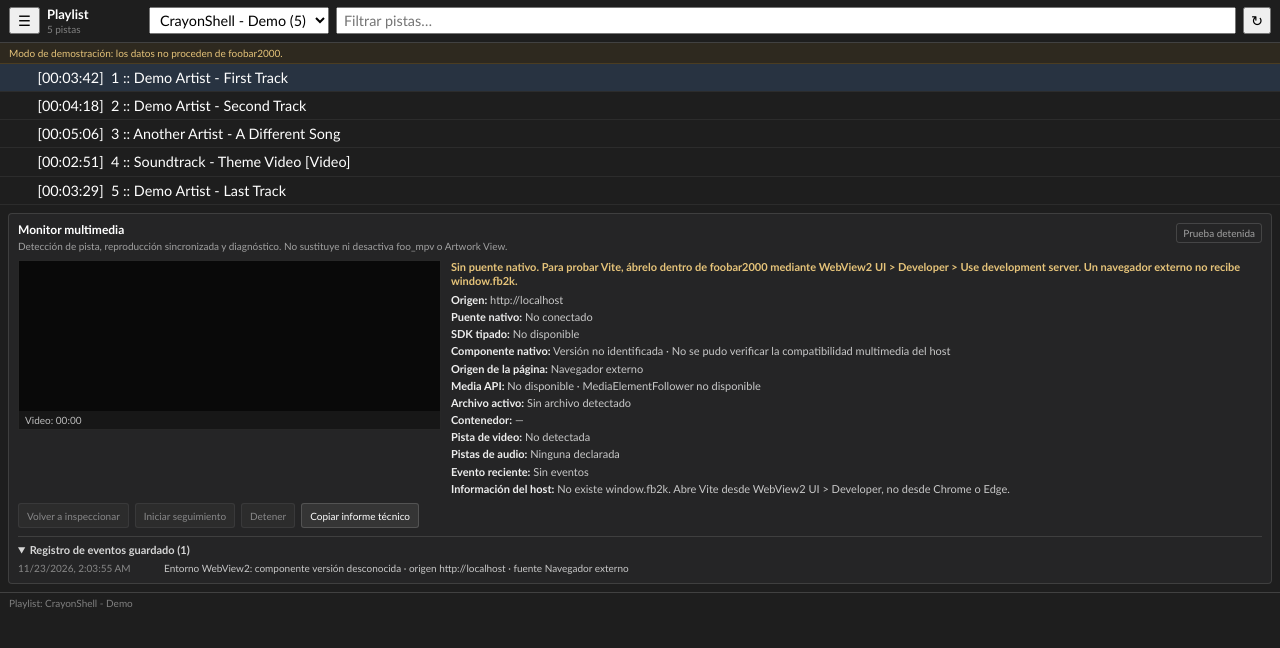
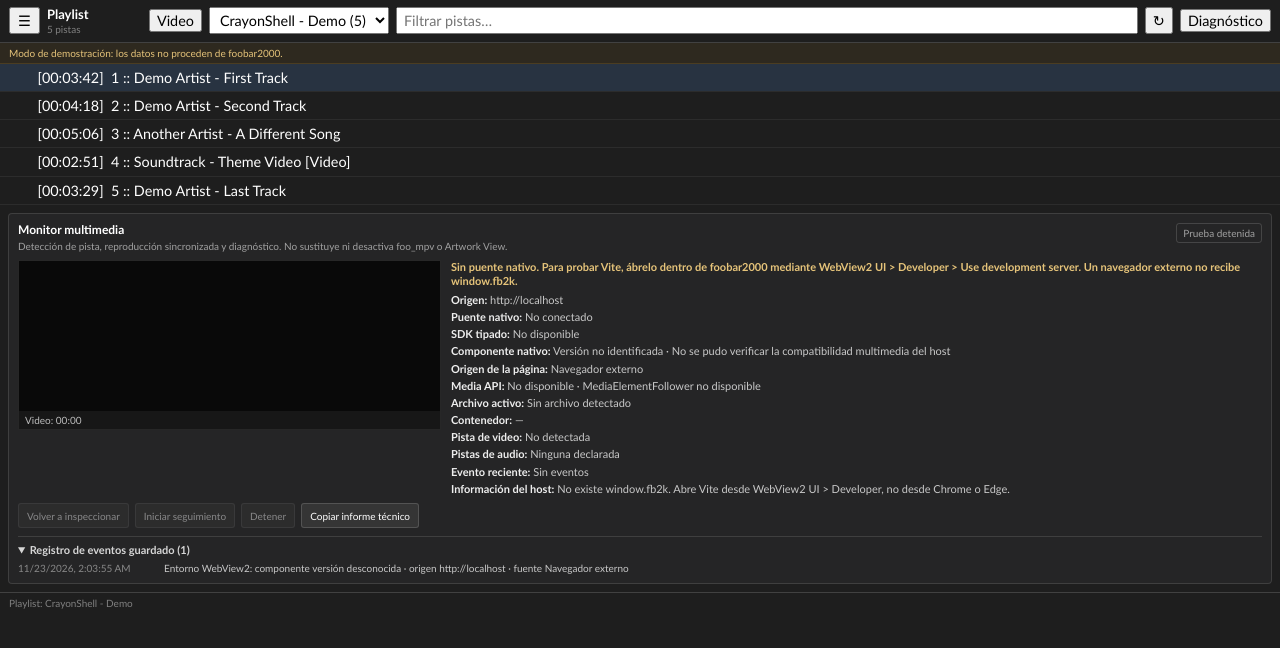
Before and after one commit to mhz698a/fb2k-CrayonShell, a React (Vite) app: page / in a window 1280 px wide. Shown: the top 648 px of the page. Built offline with nearby package versions, Linux system fonts and the light colour scheme.

Commit message:
Add video and diagnostics toolbar controls

```diff
--- a/src/components/PlaylistToolbar.jsx
+++ b/src/components/PlaylistToolbar.jsx
@@ -7,7 +7,10 @@ export default function PlaylistToolbar({
     onPlaylistChange,
     onRefresh,
     sidebarCollapsed,
-    onToggleSidebar
+    onToggleSidebar,
+    contentView,
+    onToggleContentView,
+    onOpenDiagnostics
 }) {
     return (
         <header className="playlist-toolbar">
@@ -28,6 +31,18 @@ export default function PlaylistToolbar({
                 <strong>Playlist</strong>
                 <span id="PlaylistSummary">{summary}</span>
             </div>
+
+            <button
+                id="MediaViewToggle"
+                className="toolbar-action"
+                type="button"
+                aria-label={contentView === 'playlist' ? 'Mostrar visor de video' : 'Mostrar playlist'}
+                aria-pressed={contentView === 'video'}
+                title={contentView === 'playlist' ? 'Mostrar visor de video' : 'Mostrar playlist'}
+                onClick={onToggleContentView}
+            >
+                {contentView === 'playlist' ? 'Video' : 'Playlist'}
+            </button>
 
             <select
                 id="PlaylistPicker"
@@ -61,6 +76,17 @@ export default function PlaylistToolbar({
             >
                 ↻
             </button>
+
+            <button
+                id="MediaDiagnostics"
+                className="toolbar-action diagnostics-toolbar-action"
+                type="button"
+                title="Abrir diagnóstico multimedia"
+                aria-label="Abrir diagnóstico multimedia"
+                onClick={onOpenDiagnostics}
+            >
+                Diagnóstico
+            </button>
         </header>
     );
 }
```
